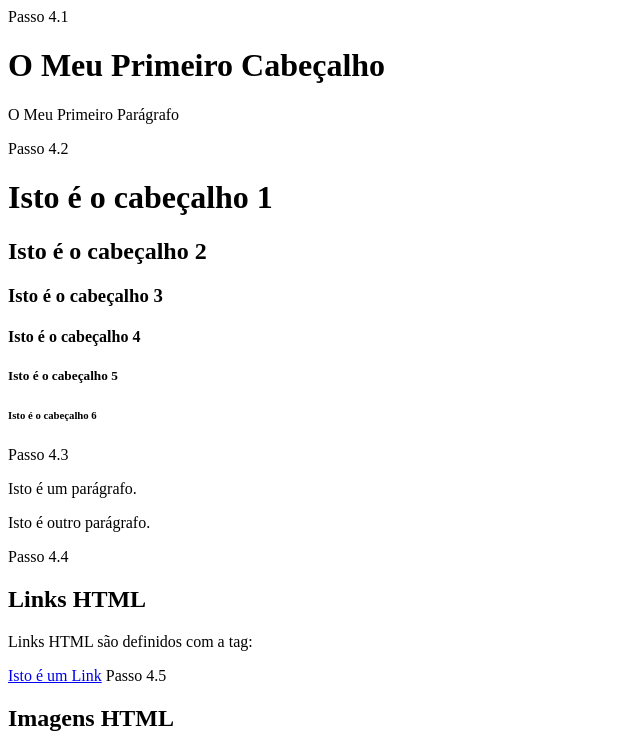
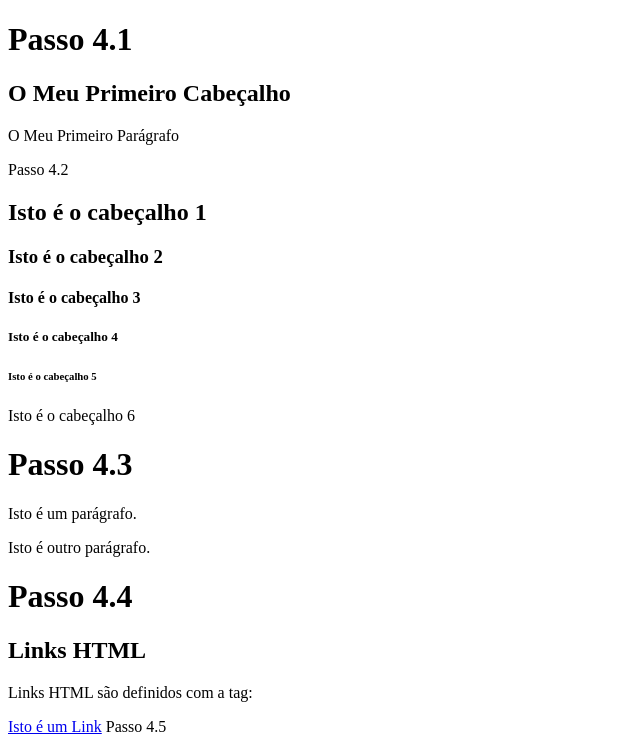
Before and after one commit to FranciscoFadigasMendes/Passo-4, a plain HTML site: page index.html in a window 1280 px wide. Shown: the top 749 px of the page, without its empty margins (0-640 px from the left). Drawn offline with Linux system fonts and the light colour scheme.

Commit message:
Update index.html

```diff
--- a/index.html
+++ b/index.html
@@ -2,10 +2,10 @@
 <html>
 <body>
 
-  <p1>Passo 4.1 </p1>
+  <h1>Passo 4.1 </h1>
 
 
-<h1>O Meu Primeiro Cabeçalho</h1>
+<h2>O Meu Primeiro Cabeçalho</h2>
 
 <p>O Meu Primeiro Parágrafo </p>
 
@@ -13,21 +13,21 @@
   <p1>Passo 4.2  </p1>
 
 
-<h1> Isto é o cabeçalho 1 </h1>
-<h2> Isto é o cabeçalho  2 </h2>
-<h3> Isto é o cabeçalho 3 </h3>
-<h4> Isto é o cabeçalho  4 </h4>
-<h5> Isto é o cabeçalho 5 </h5>
-<h6> Isto é o cabeçalho  6 </h6>
+<h2> Isto é o cabeçalho 1 </h2>
+<h3> Isto é o cabeçalho  2 </h3>
+<h4> Isto é o cabeçalho 3 </h4>
+<h5> Isto é o cabeçalho  4 </h5>
+<h6> Isto é o cabeçalho 5 </h6>
+<h7> Isto é o cabeçalho  6 </h7>
 
 
-  <p1>Passo 4.3 </p1>
+  <h1>Passo 4.3 </h1>
 
   <p>Isto é um parágrafo.</p>
   <p>Isto é outro parágrafo.</p>
 
 
-  <p1>Passo 4.4 </p1>
+  <h1>Passo 4.4 </h1>
 
 
 <h2> Links HTML </h2>
```
